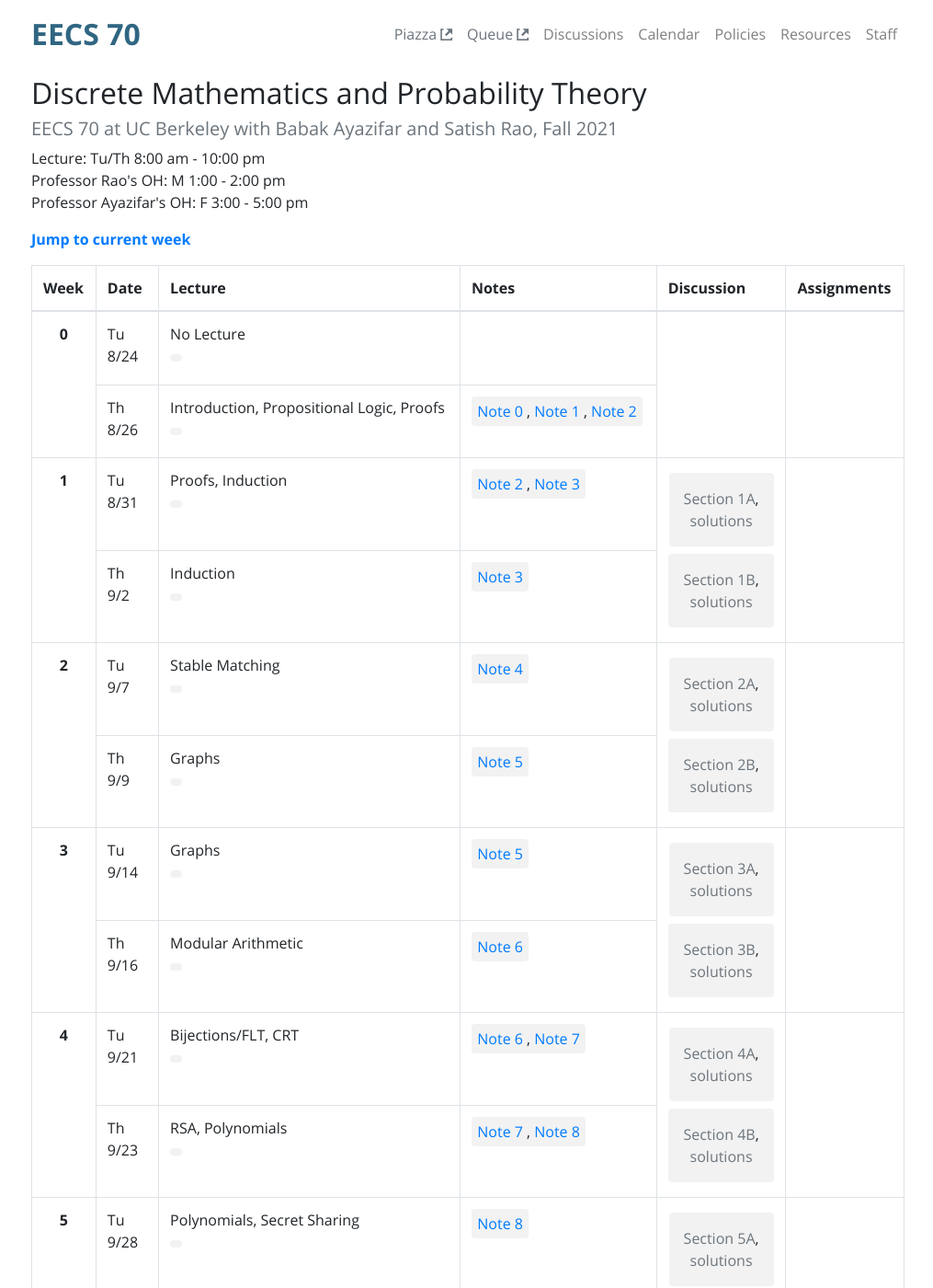
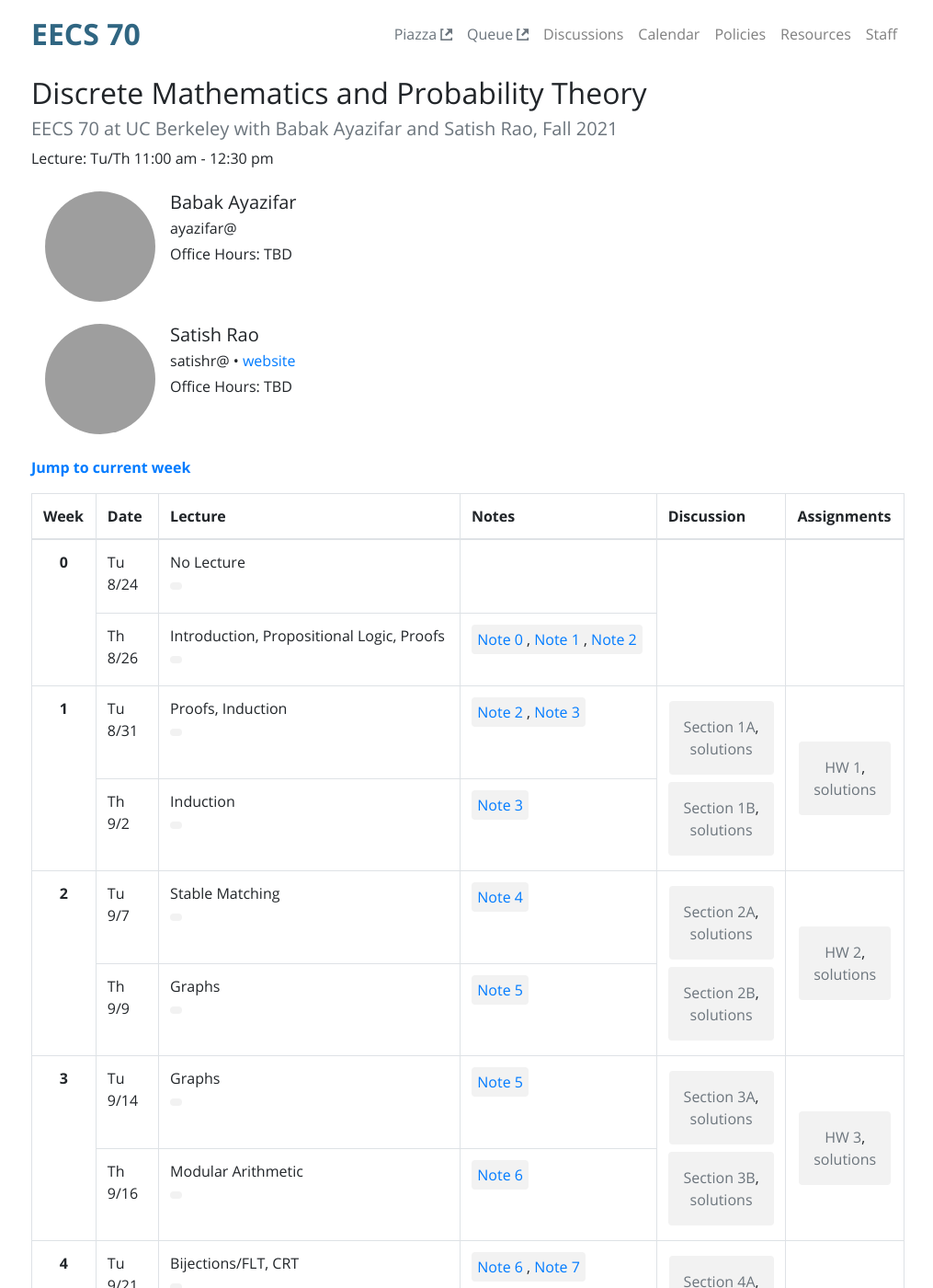
Before and after one commit to tsgoten/cs70-website, a Jekyll site: the page built from index.html, in a window 1280 px wide and 1400 px high. Shown: the whole window at 92% size, without its empty margins (131-1146 px from the left). Built offline with Jekyll 4.4.1, drawn with Linux system fonts in a browser that asks for light colours; some of the changed text lies outside the part shown; grey boxes are pictures that could not be loaded.

Commit message:
including profs on first page

```diff
--- a/index.html
+++ b/index.html
@@ -11,9 +11,12 @@ title: Home
 <h5 class="text-muted">
     EECS 70 at UC Berkeley with Babak Ayazifar and Satish Rao, Fall 2021
 </h5>
-<p>Lecture: Tu/Th 8:00 am - 10:00 pm<br/>
-Professor Rao's OH: M 1:00 - 2:00 pm<br/>
-Professor Ayazifar's OH: F 3:00 - 5:00 pm</p>
+<p>Lecture: Tu/Th 11:00 am - 12:30 pm<br/>
+<div class="center">
+    <div>
+        {% include staff-list.html type="Instructor" %}
+    </div>
+</div>
 
 <a href="#week2"><b>Jump to current week</b></a>
 
```
Also changed, not shown: _data/materials/hw.yml (+36 -24 lines), _staff/professors/babak-ayazifar.md (+1 -0 lines), _staff/professors/satish-rao.md (+1 -0 lines), 3 other files.
